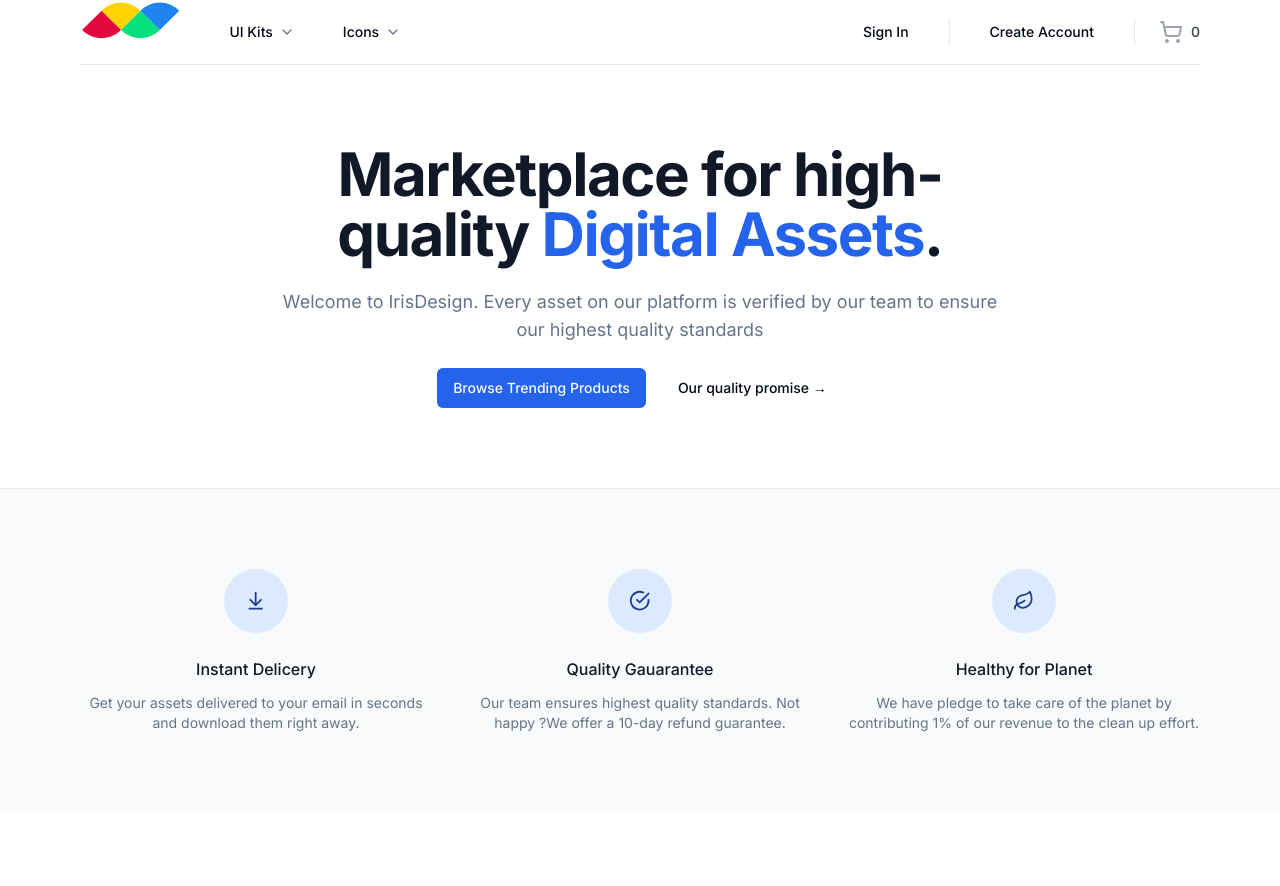
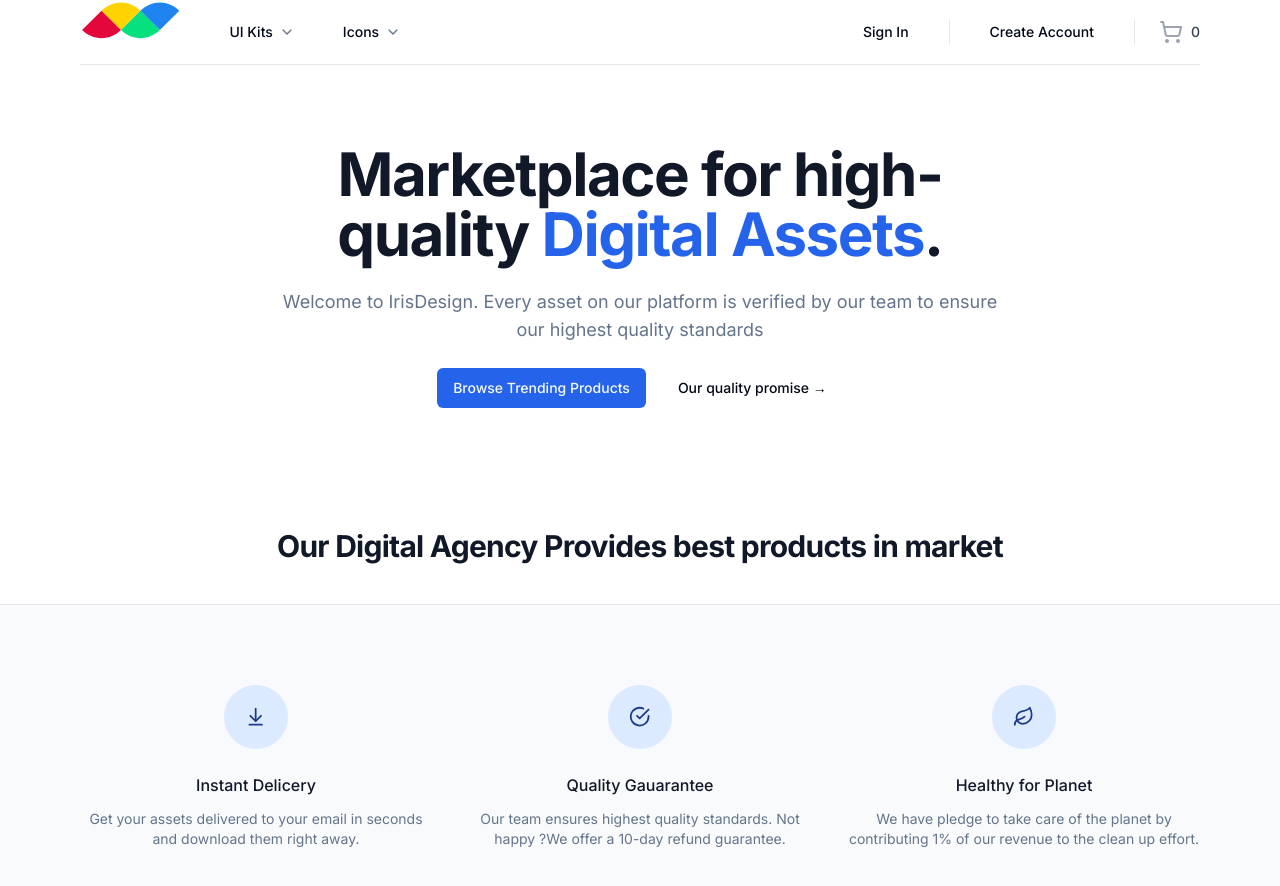
Before and after one commit to abhinavsrepository/creativeMarketPlace, a Next.js app: page / in a window 1280 px wide. Shown: the top 886 px of the page. Before the commit the page ends 813 px from the top, so only its background shows below. Built offline with nearby package versions, Linux system fonts and the light colour scheme.

Commit message:
initisal commit

```diff
--- a/package.json
+++ b/package.json
@@ -27,6 +27,7 @@
     "cross-env": "^7.0.3",
     "dotenv": "^16.4.5",
     "express": "^4.19.2",
+    "framer-motion": "^11.3.4",
     "lucide-react": "^0.394.0",
     "mongodb": "^6.8.0",
     "next": "14.1.4",
--- a/src/app/page.tsx
+++ b/src/app/page.tsx
@@ -3,6 +3,7 @@ import { buttonVariants, Button } from "@/components/ui/button";
 import { ArrowDownToLine, CheckCircle, Leaf } from "lucide-react";
 import Image from "next/image";
 import Link from "next/link";
+
 
 const perks = [
   {
@@ -48,6 +49,15 @@ export default function Home() {
             <Button variant="ghost">Our quality promise &rarr;</Button>
           </div>
         </div>
+        <div className=" py-10 mx-auto text-center flex flex-col items-center max-w-1xl">
+        <h1 className="text-2xl font-bold tracking-tight text-gray-900 sm:text-3xl">
+
+            Our Digital Agency Provides best products in market{" "}
+            </h1>
+
+        </div>
+
+
         {/* to dom list product  */}
       </MaxWidthWrapper>
       <section className="border-t border-gray-200 bg-gray-50">
@@ -77,6 +87,7 @@ export default function Home() {
           </div>
         </MaxWidthWrapper>
       </section>
+
     </>
   );
 }
--- a/src/components/NavItem.tsx
+++ b/src/components/NavItem.tsx
@@ -6,6 +6,7 @@ import { ChevronDown } from 'lucide-react'
 import { cn } from '@/lib/utils'
 import Image from 'next/image'
 import Link from 'next/link'
+import Logo from './logo'
 
 type Category = (typeof PRODUCT_CATEGORIES)[number]
 
@@ -76,6 +77,7 @@ const NavItem = ({
                         />
                       </div>
 
+
                       <Link
                         href={item.href}
                         className='mt-6 block font-medium text-gray-900'>
--- a/src/components/Navbar.tsx
+++ b/src/components/Navbar.tsx
@@ -4,6 +4,7 @@ import { Icons } from "./Icons";
 import NavItems from "./Navitems";
 import { buttonVariants } from "./ui/button";
 import Cart from "./Cart";
+import Logo from "./logo";
 
 const Navbar = () => {
   const user = null;
@@ -19,6 +20,9 @@ const Navbar = () => {
                 <Link href="/">
                   <Icons.logo className="h-10 w-57" />
                 </Link>
+              </div>
+              <div>
+
               </div>
 
               <div className="hidden z-50 lg:ml-8 lg:block lg:self-stretch">
--- /dev/null
+++ b/src/components/logo.tsx
@@ -0,0 +1,20 @@
+import React from 'react'
+import Link from 'next/link'
+import {motion} from "framer-motion";
+const MotionLink = motion(Link);
+
+const Logo = () => {
+  return (
+    <div className='flex items-center justify-center mt-2'>
+        <MotionLink href ="/" className='w-78 h-16 bg-dark text-light flex items-center justify-center rounded-full text-2xl font-bold px-2 border-solid border-transparent dark:border-light'
+        whileHover={{scale:1.25,backgroundColor:["#121212", "rgba(131,58,180,1)","rgba(253,29,29,1)","rgba(252,176,69,1)","rgba(131,58,180,1)", "#121212"],
+        transition:{duration:1 ,repeat: Infinity}
+
+    }}
+
+        > Iris Deisgn</MotionLink>
+    </div>
+  )
+}
+
+export default Logo
--- a/tsconfig.json
+++ b/tsconfig.json
@@ -21,6 +21,6 @@
       "@/*": ["./src/*"]
     }
   },
-  "include": ["next-env.d.ts", "**/*.ts", "**/*.tsx", ".next/types/**/*.ts", "tsconfig.server.json"],
+  "include": ["next-env.d.ts", "**/*.ts", "**/*.tsx", ".next/types/**/*.ts", "tsconfig.server.json", "src/components/logo.jsx"],
   "exclude": ["node_modules"]
 }
```
Also changed, not shown: src/components/about.tsx (added), 1 other file (tests, documents, lock files or other folders).
